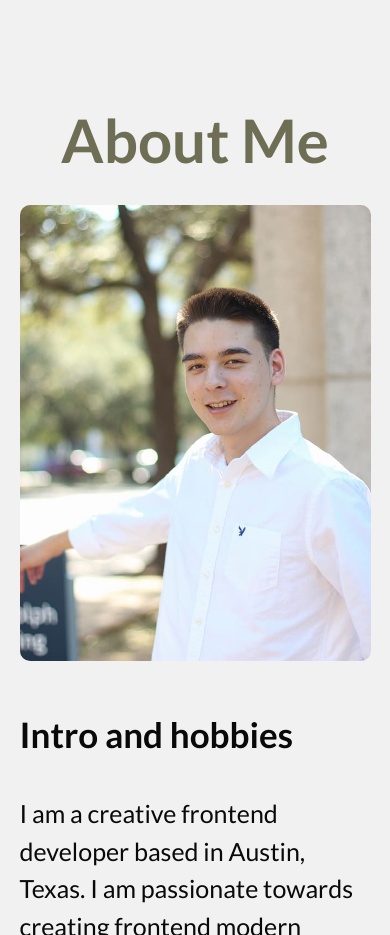
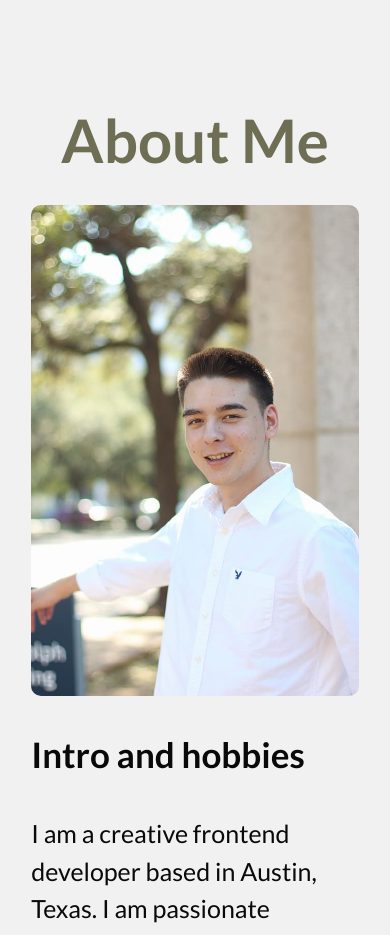
Before and after one commit to BrianMcCune/brianmccune-portfolio, a React (Vite) app: page / in a window 390 px wide. Shown: the part 1440-2375 px from the top of the page. Built offline with nearby package versions, Linux system fonts and the light colour scheme.

Commit message:
image change

```diff
--- a/src/App.css
+++ b/src/App.css
@@ -605,16 +605,16 @@ a:visited {
     margin-bottom: 20px;
   }
 
-  /* .img-container {
+  .img-container {
     display: none;
-  } */
+  }
 
-  /* .mobile-image {
+  .mobile-image {
     display: inline;
-    height: 100svh;
+    /* height: 100svh; */
     border-radius: 10px;
-    width: 80%;
-  } */
+    width: 100%;
+  }
 
   .about > .container {
     flex-direction: column;
```
